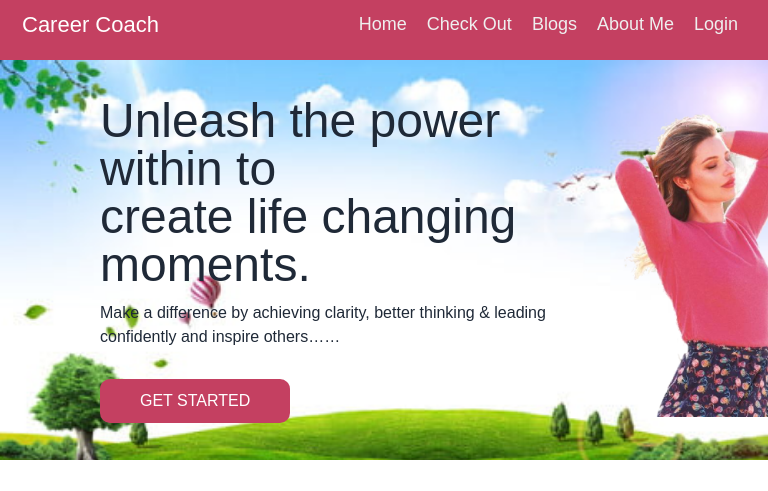
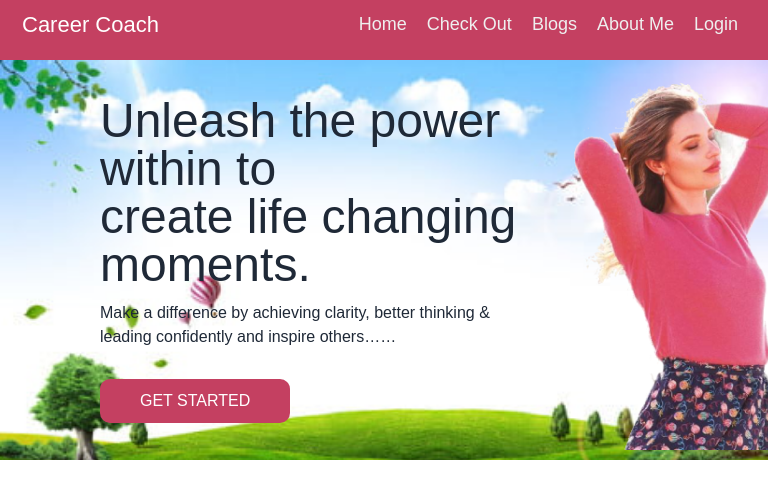
Before and after one commit to arminsultana05/Independent-service-provider, a React (Create React App) app: page / in a window 768 px wide. Shown: the part 125-616 px from the top of the page. Built offline with nearby package versions, Linux system fonts and the light colour scheme; no server answers.

Commit message:
banner part responsive done

```diff
--- a/src/Pages/Home/Banner/Banner.css
+++ b/src/Pages/Home/Banner/Banner.css
@@ -7,17 +7,12 @@
      background-repeat: no-repeat;
      display: flex;
      align-items: center;
-
-
-
-}
+  }
 .banner img{
   margin-left: 35PX;
-
 }
 .banner-left{
   margin-left: 100PX;
-
 }
 .button-banner{
   background-color: #c44061;
@@ -29,18 +24,23 @@
 @media screen and (max-width:577px) {
   .banner{
     width: 100%;
-      height: 500px;
-      padding-bottom: 20px;
+    height: 500px;
+    padding-bottom: 20px;
     padding-bottom: 50px;
-
-
-
-  }
+   }
   .banner img{
-
-
-  }
+    display: none;
+}
   .banner-left{
     margin-right: 50px;
   }
 }
+@media screen and (min-width:577px) and (max-width:992px) {
+  .banner{
+    width: 100%;
+
+  }
+  .banner img{
+    margin-right: 100px;
+  }
+}
```
